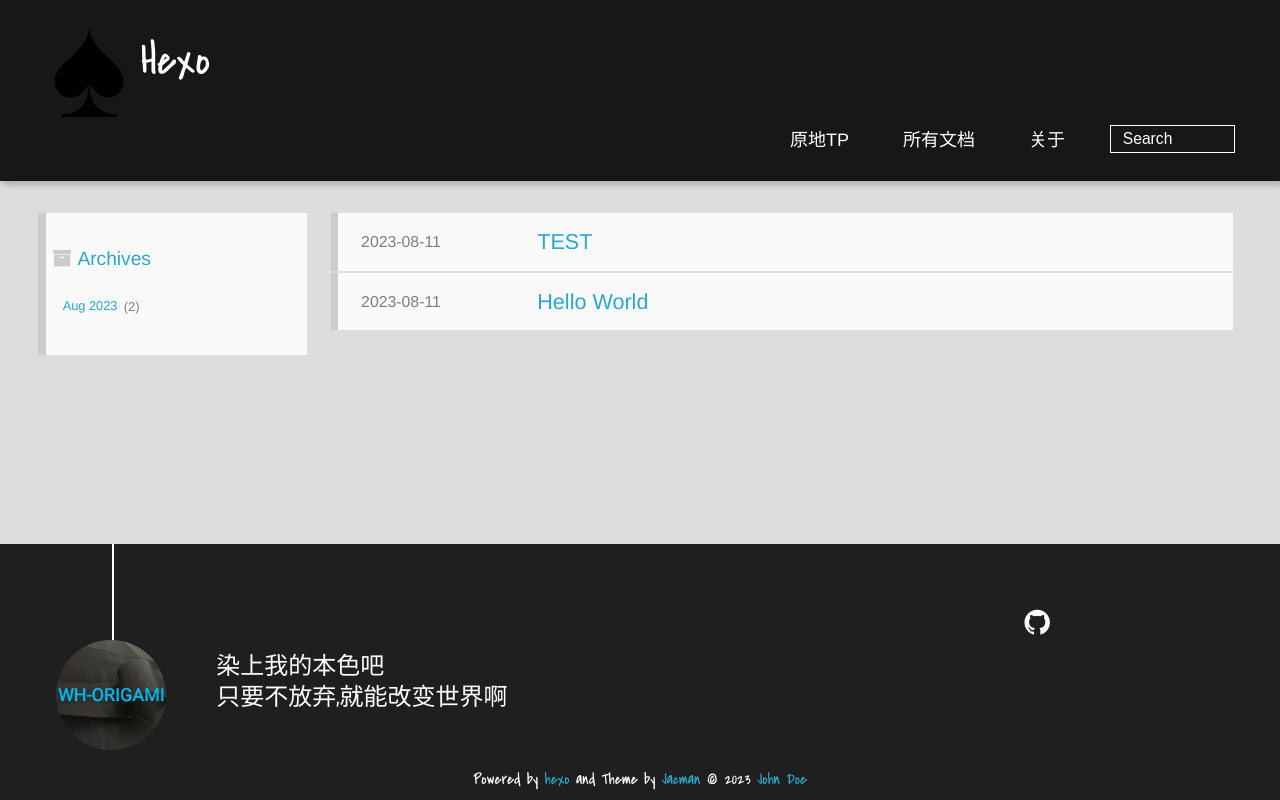
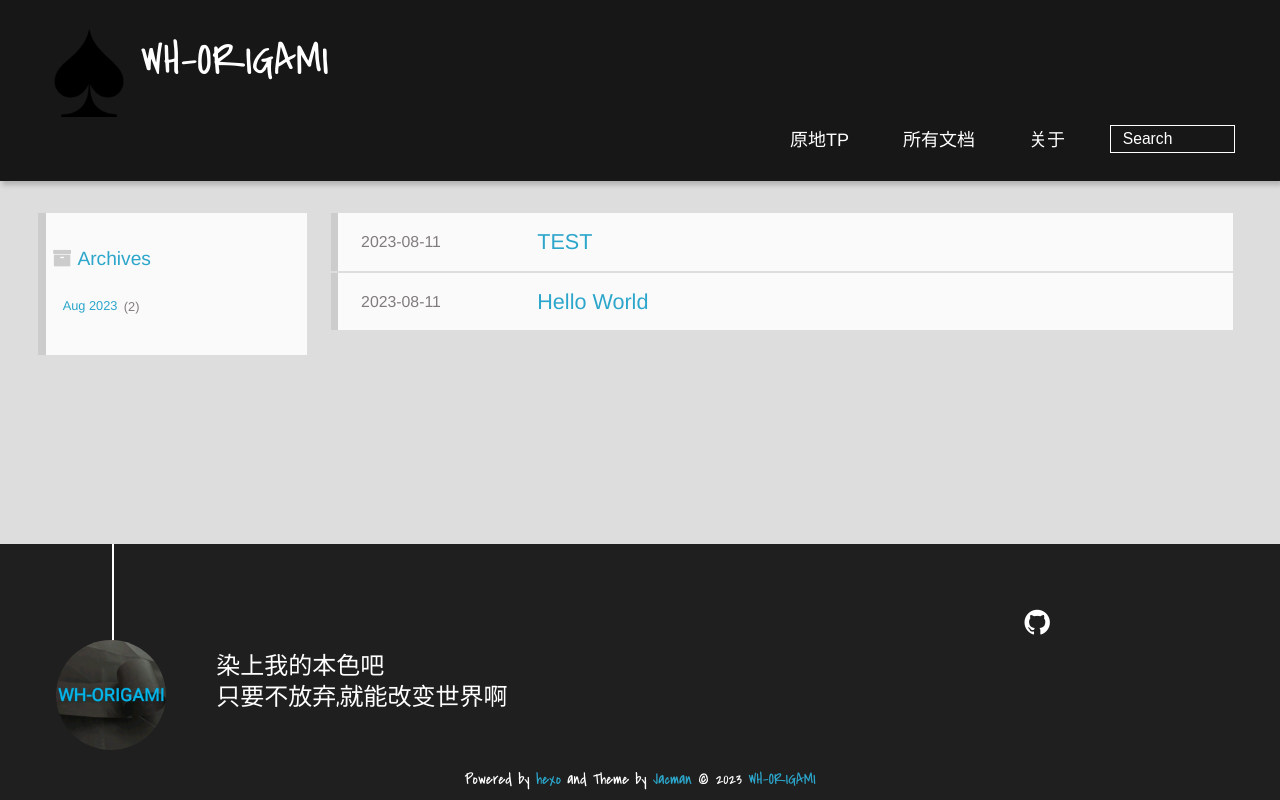
Before and after one commit to WHORIGAMI/whorigami.github.io, a plain HTML site: page archives/index.html in a window 1280 px wide. Drawn offline with Linux system fonts and the light colour scheme.

Commit message:
Site updated: 2023-08-11 17:39:07

```diff
--- a/archives/index.html
+++ b/archives/index.html
@@ -4,23 +4,23 @@
 <head>
   <meta charset="UTF-8">
 
-    <title>Archives | Hexo</title>
+    <title>Archives | WH-ORIGAMI</title>
     <meta name="viewport" content="width=device-width, initial-scale=1,user-scalable=no">
 
-    <meta name="author" content="John Doe">
+    <meta name="author" content="WH-ORIGAMI">
 
 
 
     <meta property="og:type" content="website">
-<meta property="og:title" content="Hexo">
+<meta property="og:title" content="WH-ORIGAMI">
 <meta property="og:url" content="http://example.com/archives/index.html">
-<meta property="og:site_name" content="Hexo">
+<meta property="og:site_name" content="WH-ORIGAMI">
 <meta property="og:locale" content="en_US">
-<meta property="article:author" content="John Doe">
+<meta property="article:author" content="WH-ORIGAMI">
 <meta name="twitter:card" content="summary">
 
 
-    <link rel="alternative" href="/atom.xml" title="Hexo" type="application/atom+xml">
+    <link rel="alternative" href="/atom.xml" title="WH-ORIGAMI" type="application/atom+xml">
 
 
     <link rel="icon" href="/img/favicon.ico">
@@ -40,11 +40,11 @@
 <div>
 
 			<div id="imglogo">
-				<a href="/"><img src="/img/logo.png" alt="Hexo" title="Hexo"/></a>
+				<a href="/"><img src="/img/logo.png" alt="WH-ORIGAMI" title="WH-ORIGAMI"/></a>
 			</div>
 
 			<div id="textlogo">
-				<h1 class="site-name"><a href="/" title="Hexo">Hexo</a></h1>
+				<h1 class="site-name"><a href="/" title="WH-ORIGAMI">WH-ORIGAMI</a></h1>
 				<h2 class="blog-motto"></h2>
 			</div>
 			<div class="navbar"><a class="navbutton navmobile" href="#" title="Menu">
@@ -150,7 +150,7 @@
 		<p class="copyright">
 		Powered by <a href="http://hexo.io" target="_blank" title="hexo">hexo</a> and Theme by <a href="https://github.com/wuchong/jacman" target="_blank" title="Jacman">Jacman</a> © 2023
 
-		<a href="/about" target="_blank" title="John Doe">John Doe</a>
+		<a href="/about" target="_blank" title="WH-ORIGAMI">WH-ORIGAMI</a>
 
 
 		</p>
--- a/index.html
+++ b/index.html
@@ -4,23 +4,23 @@
 <head>
   <meta charset="UTF-8">
 
-    <title>Hexo</title>
+    <title>WH-ORIGAMI</title>
     <meta name="viewport" content="width=device-width, initial-scale=1,user-scalable=no">
 
-    <meta name="author" content="John Doe">
+    <meta name="author" content="WH-ORIGAMI">
 
 
 
     <meta property="og:type" content="website">
-<meta property="og:title" content="Hexo">
+<meta property="og:title" content="WH-ORIGAMI">
 <meta property="og:url" content="http://example.com/index.html">
-<meta property="og:site_name" content="Hexo">
+<meta property="og:site_name" content="WH-ORIGAMI">
 <meta property="og:locale" content="en_US">
-<meta property="article:author" content="John Doe">
+<meta property="article:author" content="WH-ORIGAMI">
 <meta name="twitter:card" content="summary">
 
 
-    <link rel="alternative" href="/atom.xml" title="Hexo" type="application/atom+xml">
+    <link rel="alternative" href="/atom.xml" title="WH-ORIGAMI" type="application/atom+xml">
 
 
     <link rel="icon" href="/img/favicon.ico">
@@ -40,11 +40,11 @@
 <div>
 
 			<div id="imglogo">
-				<a href="/"><img src="/img/logo.png" alt="Hexo" title="Hexo"/></a>
+				<a href="/"><img src="/img/logo.png" alt="WH-ORIGAMI" title="WH-ORIGAMI"/></a>
 			</div>
 
 			<div id="textlogo">
-				<h1 class="site-name"><a href="/" title="Hexo">Hexo</a></h1>
+				<h1 class="site-name"><a href="/" title="WH-ORIGAMI">WH-ORIGAMI</a></h1>
 				<h2 class="blog-motto"></h2>
 			</div>
 			<div class="navbar"><a class="navbutton navmobile" href="#" title="Menu">
@@ -85,7 +85,7 @@
   </h1>
   <p class="article-author">By
 
-		<a href="/about" title="John Doe" target="_blank" itemprop="author">John Doe</a>
+		<a href="/about" title="WH-ORIGAMI" target="_blank" itemprop="author">WH-ORIGAMI</a>
 
   <p class="article-time">
     <time datetime="2023-08-11T07:57:40.000Z" itemprop="datePublished"> Published 2023-08-11</time>
@@ -134,7 +134,7 @@
   </h1>
   <p class="article-author">By
 
-		<a href="/about" title="John Doe" target="_blank" itemprop="author">John Doe</a>
+		<a href="/about" title="WH-ORIGAMI" target="_blank" itemprop="author">WH-ORIGAMI</a>
 
   <p class="article-time">
     <time datetime="2023-08-11T07:45:50.026Z" itemprop="datePublished"> Published 2023-08-11</time>
@@ -275,7 +275,7 @@
 		<p class="copyright">
 		Powered by <a href="http://hexo.io" target="_blank" title="hexo">hexo</a> and Theme by <a href="https://github.com/wuchong/jacman" target="_blank" title="Jacman">Jacman</a> © 2023
 
-		<a href="/about" target="_blank" title="John Doe">John Doe</a>
+		<a href="/about" target="_blank" title="WH-ORIGAMI">WH-ORIGAMI</a>
 
 
 		</p>
```
Also changed, not shown: 2023/08/11/TEST/index.html (+10 -10 lines), 2023/08/11/hello-world/index.html (+10 -10 lines), archives/2023/08/index.html (+9 -9 lines), archives/2023/index.html (+9 -9 lines).
